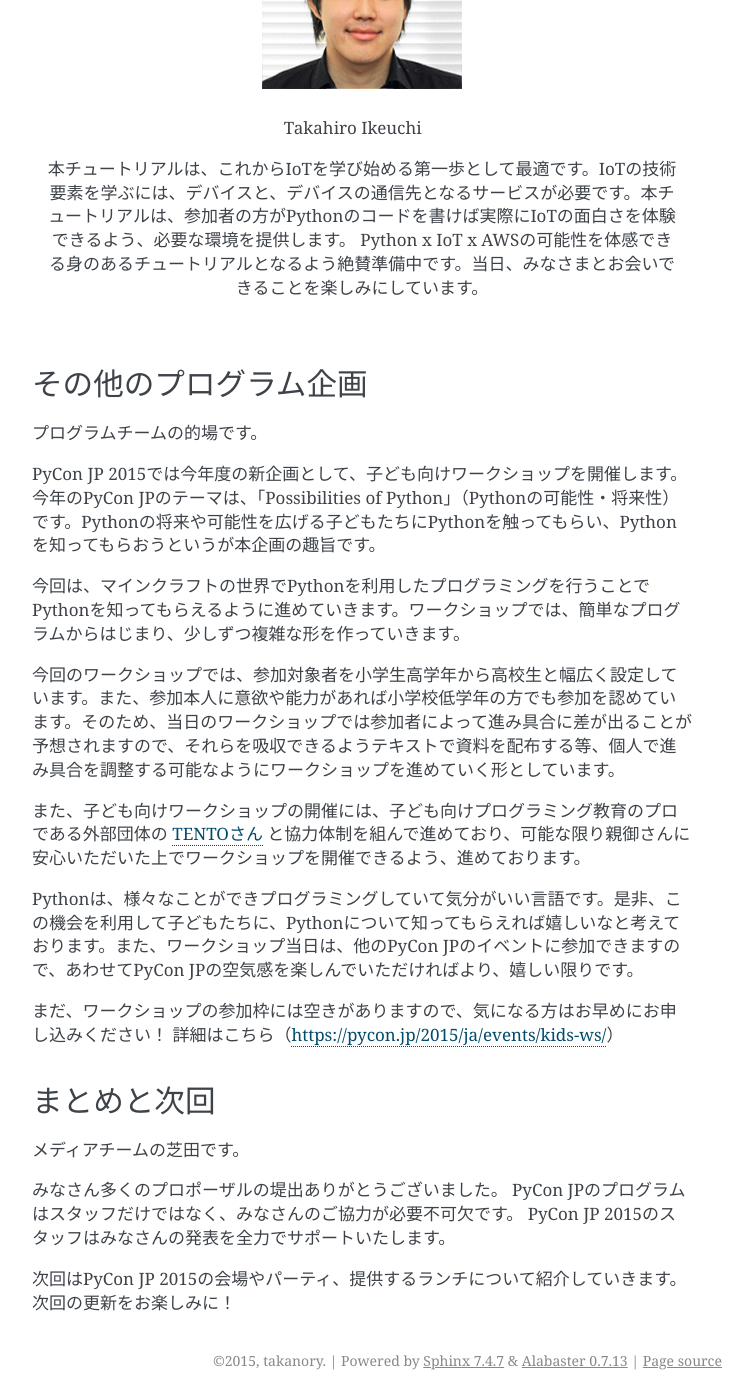
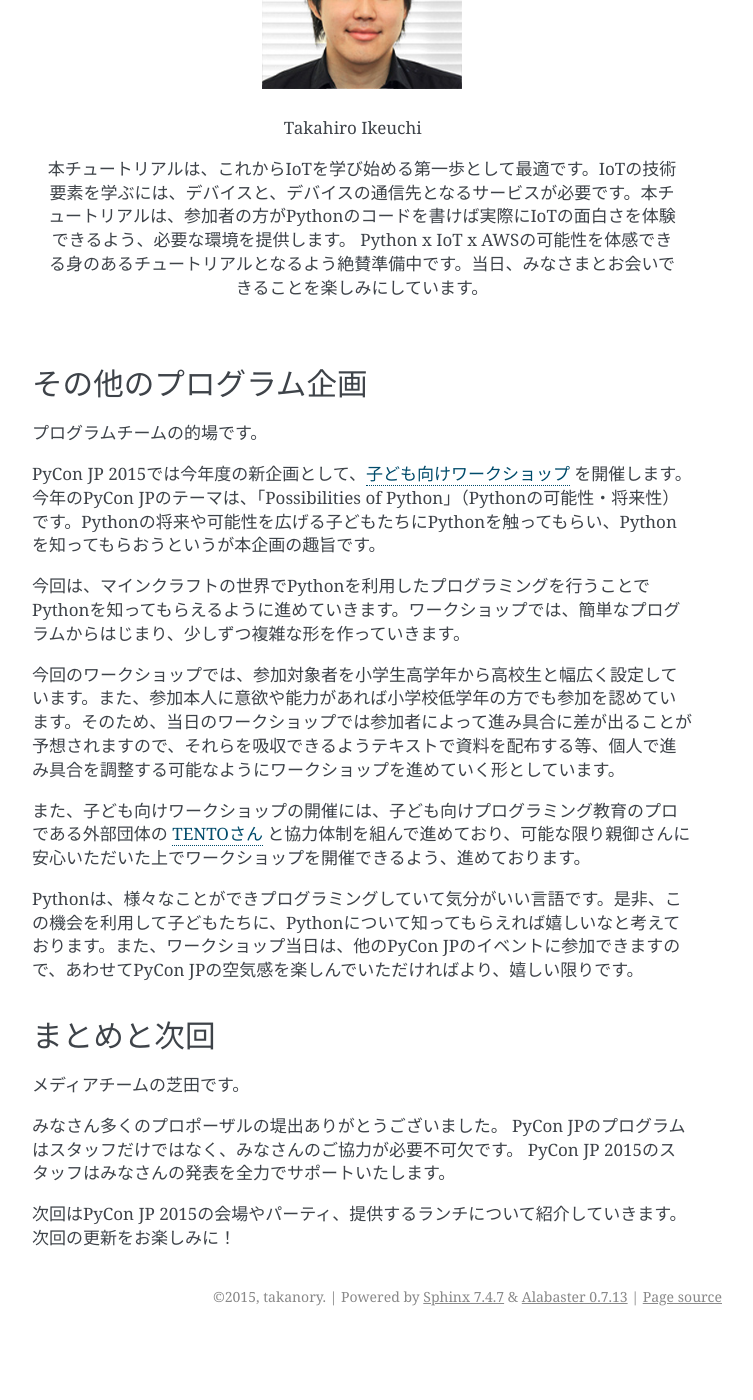
Before and after one commit to pyconjp/reports2015, a Sphinx documentation site: the page built from source/02_program.rst, in a window 1280 px wide and 1400 px high, scrolled down 5629 px. Shown: the whole window, without its empty margins (388-1141 px from the left). Built offline with Sphinx 7.4.7, drawn with Linux system fonts in a browser that asks for light colours; after the commit the page ends 6965 px from its top, so only the background shows below that.

Commit message:
Modify section of workshop.

```diff
--- a/source/02_program.rst
+++ b/source/02_program.rst
@@ -165,7 +165,7 @@ IoT(Internet of Things)領域の技術を身につけたい方を対象とした
 ======================
 プログラムチームの的場です。
 
-PyCon JP 2015では今年度の新企画として、子ども向けワークショップを開催します。今年のPyCon JPのテーマは、「Possibilities of Python」（Pythonの可能性・将来性） です。Pythonの将来や可能性を広げる子どもたちにPythonを触ってもらい、Pythonを知ってもらおうというが本企画の趣旨です。
+PyCon JP 2015では今年度の新企画として、`子ども向けワークショップ <https://pycon.jp/2015/ja/events/kids-ws/>`_ を開催します。今年のPyCon JPのテーマは、「Possibilities of Python」（Pythonの可能性・将来性） です。Pythonの将来や可能性を広げる子どもたちにPythonを触ってもらい、Pythonを知ってもらおうというが本企画の趣旨です。
 
 今回は、マインクラフトの世界でPythonを利用したプログラミングを行うことでPythonを知ってもらえるように進めていきます。ワークショップでは、簡単なプログラムからはじまり、少しずつ複雑な形を作っていきます。
 
@@ -175,8 +175,6 @@ PyCon JP 2015では今年度の新企画として、子ども向けワークシ
 
 Pythonは、様々なことができプログラミングしていて気分がいい言語です。是非、この機会を利用して子どもたちに、Pythonについて知ってもらえれば嬉しいなと考えております。また、ワークショップ当日は、他のPyCon JPのイベントに参加できますので、あわせてPyCon JPの空気感を楽しんでいただければより、嬉しい限りです。
 
-まだ、ワークショップの参加枠には空きがありますので、気になる方はお早めにお申し込みください！
-詳細はこちら（https://pycon.jp/2015/ja/events/kids-ws/）
 
 まとめと次回
 ============
```
